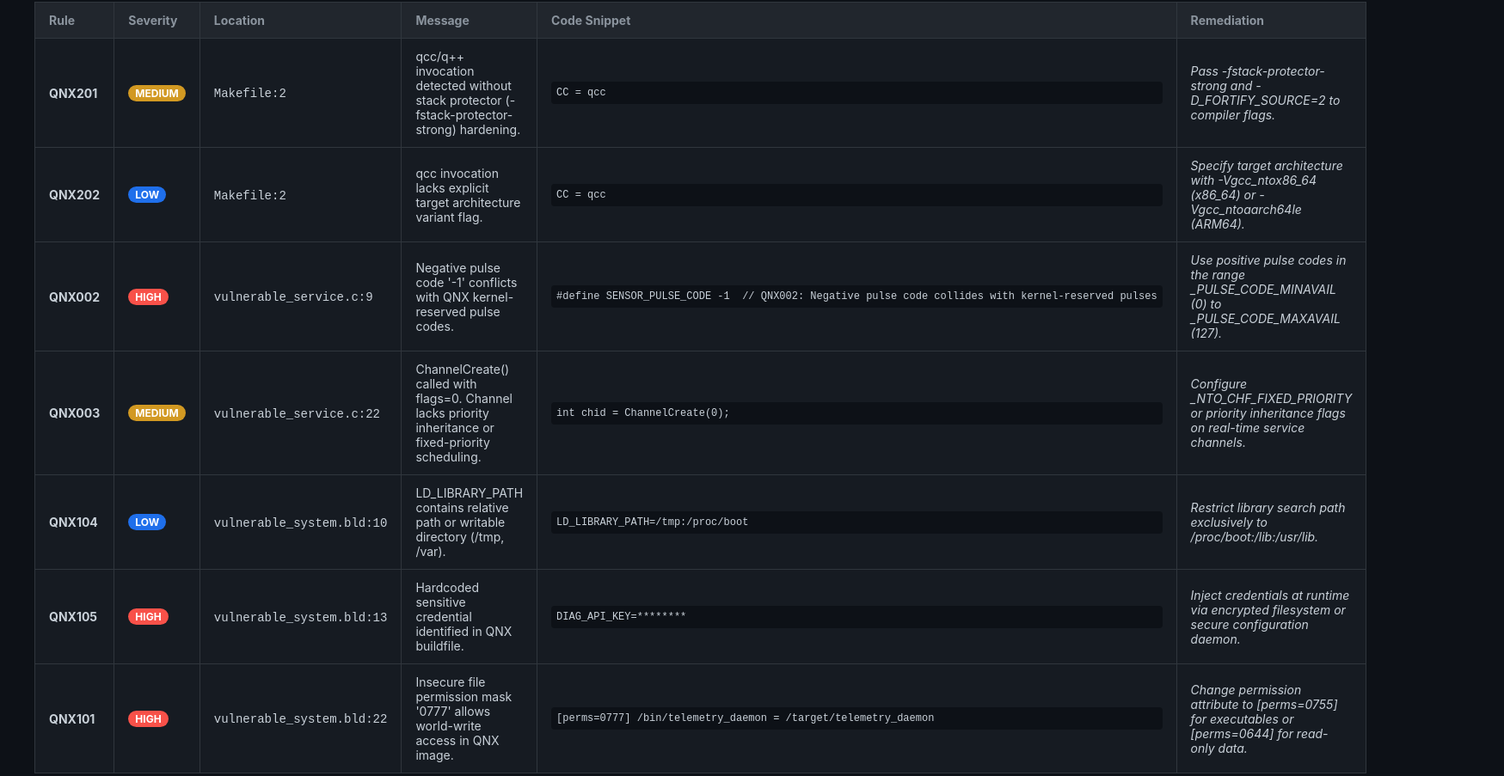
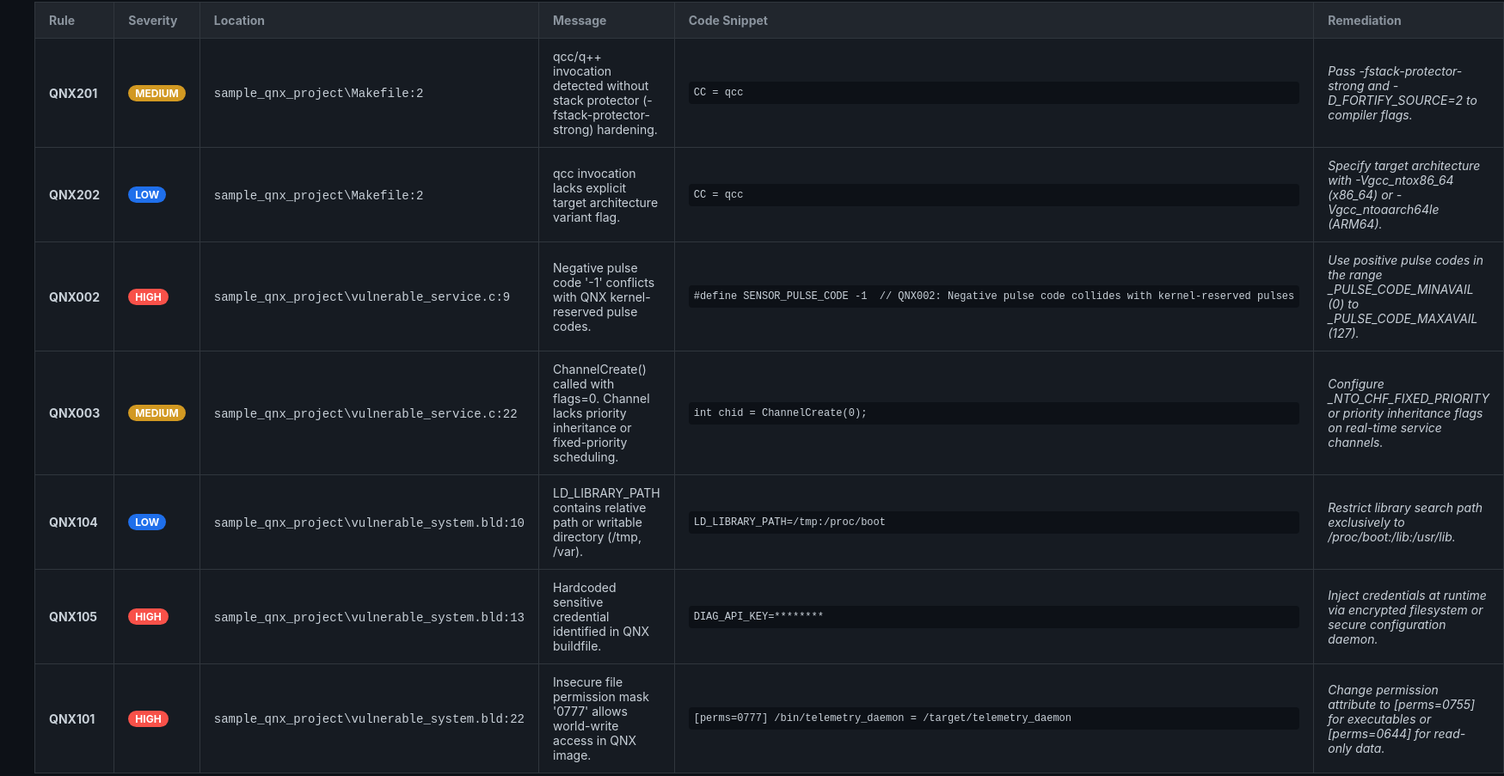
Before and after one commit to sidsri14/qnx-guard, a plain HTML site: page docs/index.html in a window 1280 px wide. Shown: the part 260-1163 px from the top of the page at 86% size, 1749 px wide, since content can reach past the window. Drawn offline with Linux system fonts and the light colour scheme.

```diff
--- a/docs/index.html
+++ b/docs/index.html
@@ -48,7 +48,7 @@
         <tr class="medium">
           <td><strong>QNX201</strong></td>
           <td><span class="badge medium">MEDIUM</span></td>
-          <td><code>Makefile:2</code></td>
+          <td><code>sample_qnx_project\Makefile:2</code></td>
           <td>qcc/q++ invocation detected without stack protector (-fstack-protector-strong) hardening.</td>
           <td><pre>CC = qcc</pre></td>
           <td><em>Pass -fstack-protector-strong and -D_FORTIFY_SOURCE=2 to compiler flags.</em></td>
@@ -57,7 +57,7 @@
         <tr class="low">
           <td><strong>QNX202</strong></td>
           <td><span class="badge low">LOW</span></td>
-          <td><code>Makefile:2</code></td>
+          <td><code>sample_qnx_project\Makefile:2</code></td>
           <td>qcc invocation lacks explicit target architecture variant flag.</td>
           <td><pre>CC = qcc</pre></td>
           <td><em>Specify target architecture with -Vgcc_ntox86_64 (x86_64) or -Vgcc_ntoaarch64le (ARM64).</em></td>
@@ -66,7 +66,7 @@
         <tr class="high">
           <td><strong>QNX002</strong></td>
           <td><span class="badge high">HIGH</span></td>
-          <td><code>vulnerable_service.c:9</code></td>
+          <td><code>sample_qnx_project\vulnerable_service.c:9</code></td>
           <td>Negative pulse code '-1' conflicts with QNX kernel-reserved pulse codes.</td>
           <td><pre>#define SENSOR_PULSE_CODE -1  // QNX002: Negative pulse code collides with kernel-reserved pulses</pre></td>
           <td><em>Use positive pulse codes in the range _PULSE_CODE_MINAVAIL (0) to _PULSE_CODE_MAXAVAIL (127).</em></td>
@@ -75,7 +75,7 @@
         <tr class="medium">
           <td><strong>QNX003</strong></td>
           <td><span class="badge medium">MEDIUM</span></td>
-          <td><code>vulnerable_service.c:22</code></td>
+          <td><code>sample_qnx_project\vulnerable_service.c:22</code></td>
           <td>ChannelCreate() called with flags=0. Channel lacks priority inheritance or fixed-priority scheduling.</td>
           <td><pre>int chid = ChannelCreate(0);</pre></td>
           <td><em>Configure _NTO_CHF_FIXED_PRIORITY or priority inheritance flags on real-time service channels.</em></td>
@@ -84,7 +84,7 @@
         <tr class="low">
           <td><strong>QNX104</strong></td>
           <td><span class="badge low">LOW</span></td>
-          <td><code>vulnerable_system.bld:10</code></td>
+          <td><code>sample_qnx_project\vulnerable_system.bld:10</code></td>
           <td>LD_LIBRARY_PATH contains relative path or writable directory (/tmp, /var).</td>
           <td><pre>LD_LIBRARY_PATH=/tmp:/proc/boot</pre></td>
           <td><em>Restrict library search path exclusively to /proc/boot:/lib:/usr/lib.</em></td>
@@ -93,7 +93,7 @@
         <tr class="high">
           <td><strong>QNX105</strong></td>
           <td><span class="badge high">HIGH</span></td>
-          <td><code>vulnerable_system.bld:13</code></td>
+          <td><code>sample_qnx_project\vulnerable_system.bld:13</code></td>
           <td>Hardcoded sensitive credential identified in QNX buildfile.</td>
           <td><pre>DIAG_API_KEY=********</pre></td>
           <td><em>Inject credentials at runtime via encrypted filesystem or secure configuration daemon.</em></td>
@@ -102,7 +102,7 @@
         <tr class="high">
           <td><strong>QNX101</strong></td>
           <td><span class="badge high">HIGH</span></td>
-          <td><code>vulnerable_system.bld:22</code></td>
+          <td><code>sample_qnx_project\vulnerable_system.bld:22</code></td>
           <td>Insecure file permission mask '0777' allows world-write access in QNX image.</td>
           <td><pre>[perms=0777] /bin/telemetry_daemon = /target/telemetry_daemon</pre></td>
           <td><em>Change permission attribute to [perms=0755] for executables or [perms=0644] for read-only data.</em></td>
```
